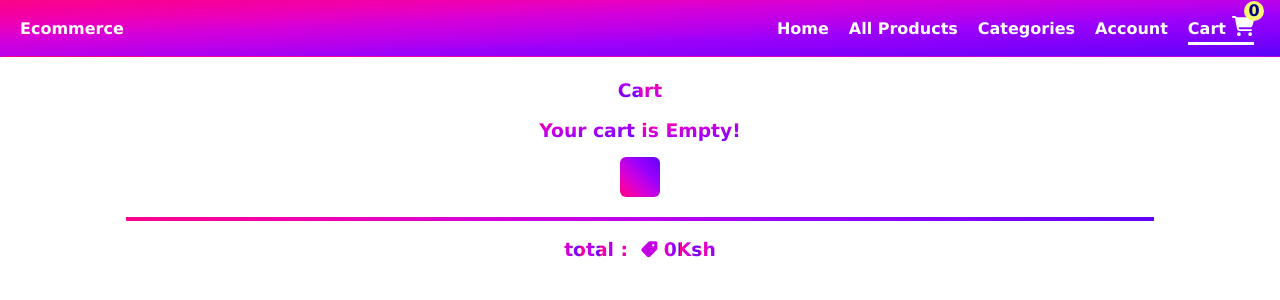
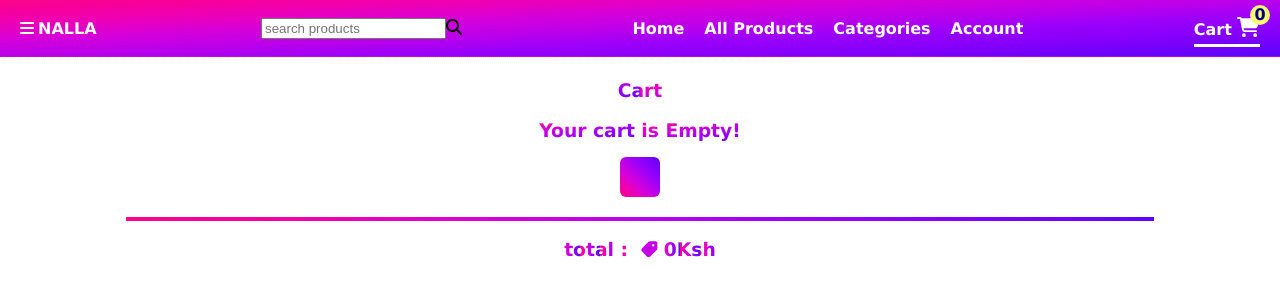
Before and after one commit to Allanoallashe/nalla-fronts, a Next.js app: page /cart in a window 1280 px wide. Shown: the top 300 px of the page. Built offline with nearby package versions, Linux system fonts and the light colour scheme.

Commit message:
search bar

```diff
--- a/src/components/Header.jsx
+++ b/src/components/Header.jsx
@@ -3,7 +3,7 @@ import styles from '@/styles/Home.module.css'
 import { useContext, useState } from "react"
 import { CartContext } from "./CartContext"
 import { FontAwesomeIcon } from "@fortawesome/react-fontawesome"
-import {  faCartShopping } from "@fortawesome/free-solid-svg-icons"
+import {  faBars, faCartShopping, faHamburger, faSearch, faShoppingCart,} from "@fortawesome/free-solid-svg-icons"
 import { useRouter } from "next/router"
 
 const linkStyles = {
@@ -47,14 +47,24 @@ const Header = () => {
   const {pathname} = router
 
 
+
   return (
     <header className={styles.header}>
-      <Link className={''} style={linkStyles} href={''}>Ecommerce</Link>
-      <nav>
+      <Link className={''} style={linkStyles} href={''}>
+        <FontAwesomeIcon icon={faBars} style={{marginRight:4,}} />
+        NALLA</Link>
+      <div className="search-box">
+        <input type="search" placeholder="search products" />
+        <FontAwesomeIcon icon={faSearch} />
+      </div>
+      <nav id="nav">
         <Link style={ pathname.includes('/') && pathname==='/' ?activePage :linkStyles} href={'/'}>Home</Link>
         <Link style={pathname.includes('/products')? activePage : linkStyles} href={'/products'}>All Products</Link>
         <Link style={linkStyles} href={'/categories'}>Categories</Link>
         <Link style={linkStyles} href={'/account'}>Account</Link>
+
+      </nav>
+      <div className="toggle-cart">
         <Link
           style={ pathname === '/cart'? activeCart : {
             position: 'relative',
@@ -67,7 +77,7 @@ const Header = () => {
             {cartProducts.length}
           </span>
         </Link>
-      </nav>
+      </div>
     </header>
   )
 }
--- a/src/pages/index.js
+++ b/src/pages/index.js
@@ -12,8 +12,10 @@ const Home = ({ featuredProduct, newProducts,sliderImage }) => {
     <div>
       <Header />
       <Toaster />
-      <ReactCarousel images={sliderImage} />
-      <Featured  featuredProduct={featuredProduct} />
+      <div className="banner">
+        <Featured featuredProduct={featuredProduct} />
+        <ReactCarousel images={sliderImage} />
+      </div>
       <NewProducts newProducts= {newProducts} />
      </div>
    )
--- a/src/styles/globals.css
+++ b/src/styles/globals.css
@@ -6,3 +6,21 @@ body{
   box-sizing: border-box;
   font-family: 'Lucida Sans', 'Lucida Sans Regular', 'Lucida Grande', 'Lucida Sans Unicode', Geneva, Verdana, sans-serif;
 }
+
+.banner{
+  padding: 10px;
+  display: flex;
+  gap: 30px;
+  align-items: center;
+  justify-content: space-evenly;
+  background-color: #f3f3f3;
+  margin-top: 10px;
+  flex-wrap: wrap;
+}
+
+
+@media screen and (max-width:900px){
+  #nav{
+    display: none;
+  }
+}
```
